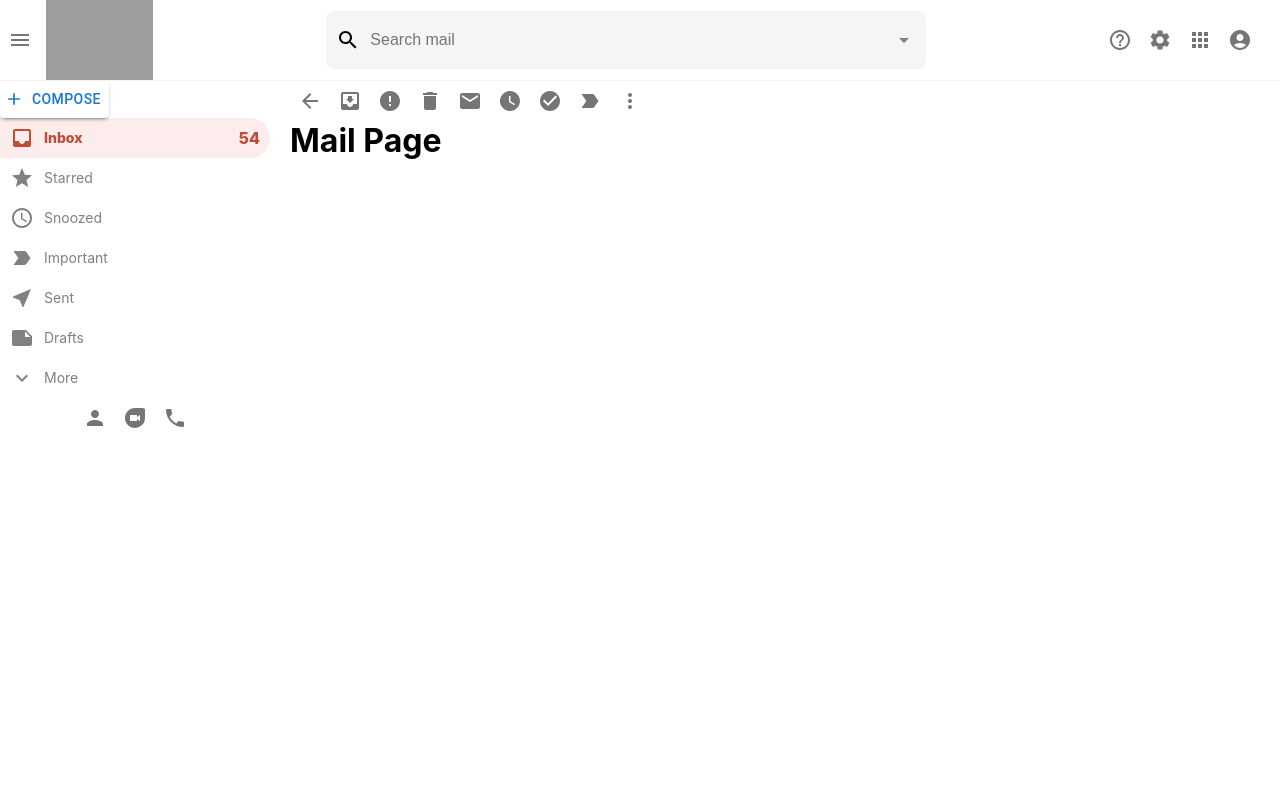
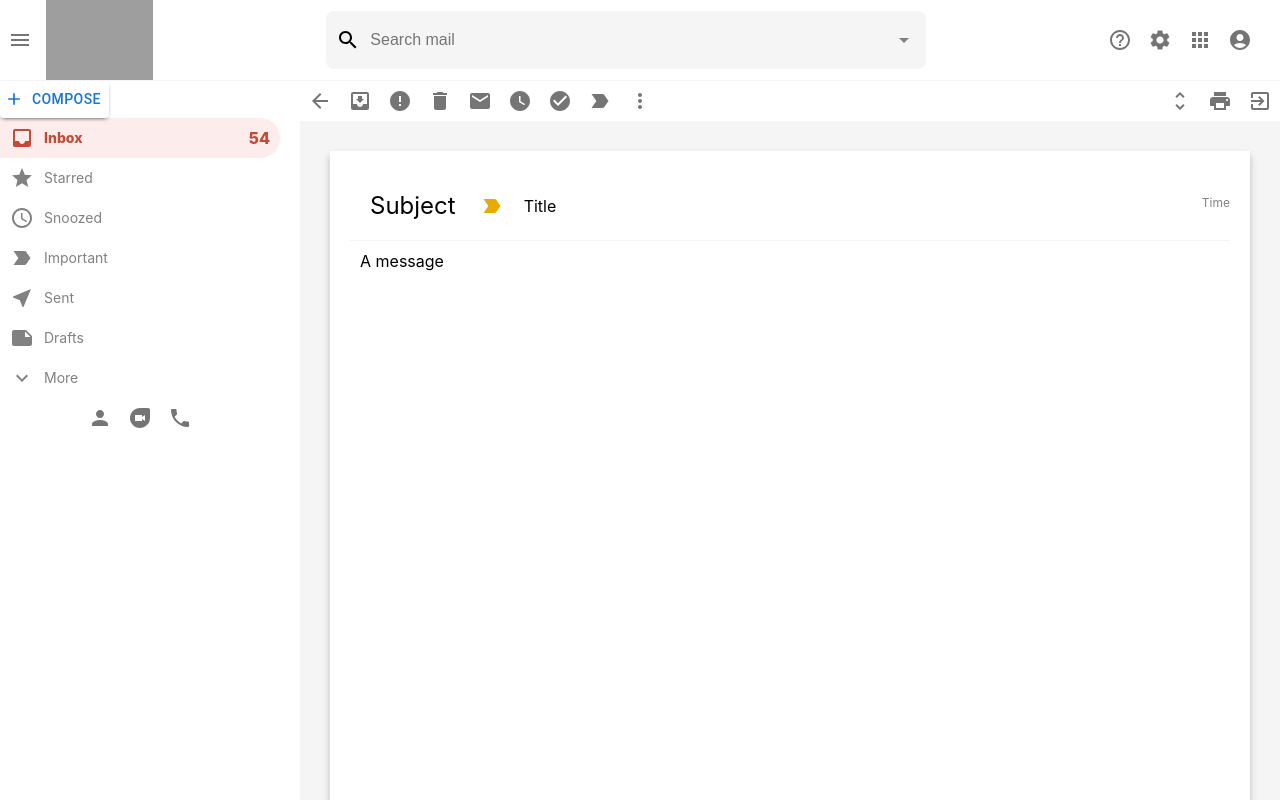
Before and after one commit to edomos/Gmail-clone, a React (Create React App) app: page /mail in a window 1280 px wide. Shown: the top 800 px of the page. Built offline with nearby package versions, Linux system fonts and the light colour scheme; grey boxes are pictures that could not be loaded.

Commit message:
create mail page basic styling and functionality

```diff
--- a/src/App.js
+++ b/src/App.js
@@ -5,7 +5,6 @@ import Sidebar from "./components/Sidebar";
 import { BrowserRouter, Routes, Route } from "react-router-dom";
 import Mail from "./components/Mail";
 import EmailList from "./components/EmailList";
-import EmailRow from "./components/EmailRow"
 
 function App() {
   return (
--- a/src/components/Mail.css
+++ b/src/components/Mail.css
@@ -0,0 +1,59 @@
+.mail {
+    flex: 1;
+    background-color: whitesmoke;
+}
+
+.mail__tools {
+    display: flex;
+    justify-content: space-between;
+    background-color: white;
+}
+
+.mail__toolsLeft {
+    display: flex;
+}
+
+.mail__body {
+    display: flex;
+    flex-direction: column;
+    margin: 30px;
+    background-color: white;
+    padding: 20px;
+    height: 100vh;
+    box-shadow: 0 5px 7px 0 rgba(0,0,0,0.24)
+}
+
+.mail__body--header {
+    display: flex;
+    align-items: center;
+    border-bottom: 1px solid whitesmoke;
+    padding: 20px;
+    position: relative;
+}
+
+.mail__body--header h2 {
+    font-weight: 400;
+    margin: 0 24px 0 0;
+}
+
+.mail__body--header p {
+    margin: 0 0 0 20px;
+}
+
+.mail__body--important {
+    color: #e8ab02;
+}
+
+.mail__body--message p {
+    padding: 10px;
+    margin: 0 20px 0 0;
+    overflow-wrap: break-word;
+}
+
+.mail__body--time {
+    position: absolute;
+    top: 24px;
+    right: 0;
+    font-size: 12px;
+    color: gray;
+}
--- a/src/components/Mail.js
+++ b/src/components/Mail.js
@@ -1,16 +1,18 @@
-import { ArrowBack, CheckCircle, Delete, Email, Error, MoveToInbox, WatchLater } from '@mui/icons-material';
+import { ArrowBack, CheckCircle, Delete, Email, Error, ExitToApp, MoveToInbox, Print, UnfoldMore, WatchLater } from '@mui/icons-material';
 import LabelImportant from '@mui/icons-material/LabelImportant';
 import MoreVert from '@mui/icons-material/MoreVert';
 import { IconButton } from '@mui/material';
 import React from 'react';
 import "./Mail.css"
+import { useNavigate } from "react-router-dom"
 
 function Mail() {
+    const navigate = useNavigate();
     return (
         <div className='mail'>
             <div className="mail__tools">
                 <div className="mail__tools--left">
-                <IconButton>
+                <IconButton onClick={() => navigate("/")}>
                     <ArrowBack />
                 </IconButton>
 
@@ -49,9 +51,32 @@ function Mail() {
                 </div>
                 <div className="mail__tools--right">
 
+                <IconButton>
+                    <UnfoldMore />
+                </IconButton>
+
+                <IconButton>
+                    <Print />
+                </IconButton>
+
+                <IconButton>
+                    <ExitToApp />
+                </IconButton>
+
                 </div>
             </div>
-            <h1>Mail Page</h1>
+            <div className="mail__body">
+                <div className="mail__body--header">
+                    <h2>Subject</h2>
+                    <LabelImportant className="mail__body--important"/>
+                    <p>Title</p>
+                    <p className="mail__body--time">Time</p>
+
+                </div>
+                <div className="mail__body--message">
+                    <p>A message</p>
+                </div>
+            </div>
         </div>
     )
 }
```
